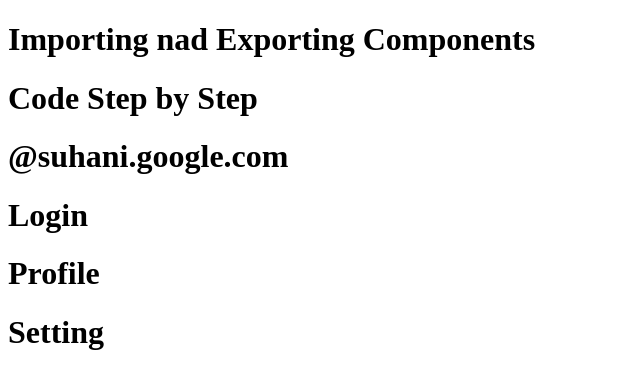
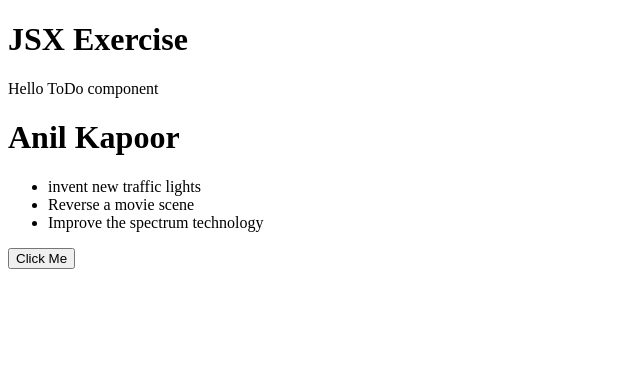
Before and after one commit to Suhani190803/React-blog, a React (Vite) app: page / in a window 1280 px wide. Shown: the top 388 px of the page, without its empty margins (0-640 px from the left). Built offline with nearby package versions, Linux system fonts and the light colour scheme.

Commit message:
JSX Exercise

```diff
--- a/src/App.jsx
+++ b/src/App.jsx
@@ -1,17 +1,33 @@
-import Login , {Profile,Setting, UserKey} from './UserComponent'
+import ToDo from "./ToDo";
+// import UserName from "./UserName";
+
 function App(){
-  return (
+  return(
     <div>
+      <h1>JSX Exercise</h1>
+      <ToDo/>
+    </div>
+  )
 
-      <h1>Importing nad Exporting Components</h1>
-      <h1>Code Step by Step</h1>
-      <h1>{UserKey}</h1>
 
-      <Login/>
-      <Profile/>
-      <Setting/>
-    </div>
+  // const userName = "Shivani Sharma";
+  // let x= 20;5
+  // let y = 40;
+  // return (
+  //   <div>
 
-  )
+  //     <h1>JSX in React js {userName}</h1>
+  //     <h1>{10+30+50}</h1>
+  //     <h1>{x*y}</h1>
+  //     <button onClick={()=>alert("Hello")}>Click</button>
+
+  //   </div>
+
+  // )
+  // return createElement("div",{id:"rootDiv"},createElement("h1",{class : 'h1tag'},"Heading tag"));
+
+  // return(
+    // <div className="rootOther">Hello other</div>
+  // )
 }
 export default App ;
--- /dev/null
+++ b/src/ToDo.jsx
@@ -0,0 +1,19 @@
+function ToDo(){
+    function callFun(){
+        alert("function called")
+    }
+    return(
+        <div>
+            Hello ToDo component
+            <h1>Anil Kapoor</h1>
+            <ul>
+                <li>invent new traffic lights</li>
+                <li>Reverse a movie scene</li>
+                <li>Improve the spectrum technology</li>
+            </ul>
+            <button onClick={callFun}>Click Me</button>
+        </div>
+    )
+}
+
+export default ToDo ;
--- a/src/UserComponent.jsx
+++ b/src/UserComponent.jsx
@@ -21,6 +21,7 @@ function Login(){
     )
 }
 
+
 export const UserKey = "@suhani.google.com"
 
 export default Login;
--- /dev/null
+++ b/src/UserName.jsx
@@ -0,0 +1,10 @@
+function UserName(){
+    return(
+        <div>
+            <h1>This is a normal components</h1>
+             <h4>This is a paragraph</h4>
+        </div>
+    )
+}
+
+export default UserName
```
